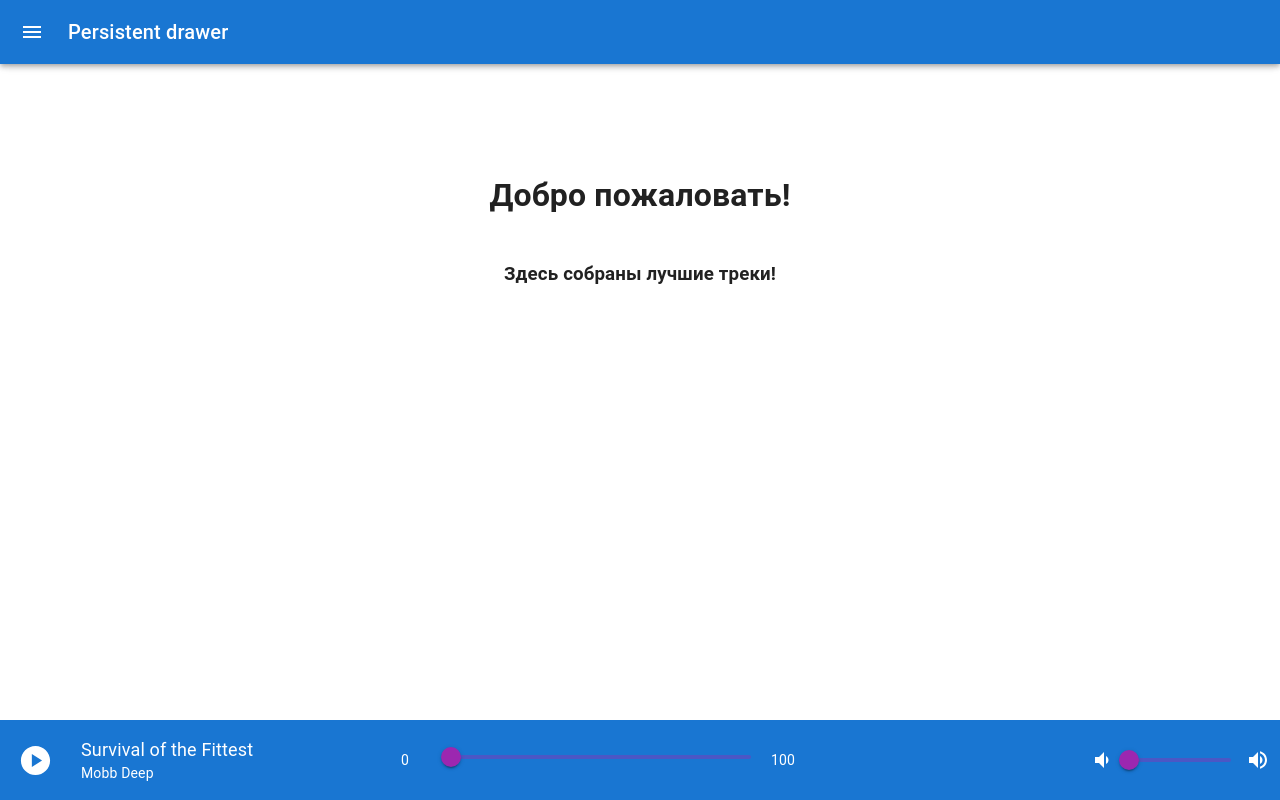
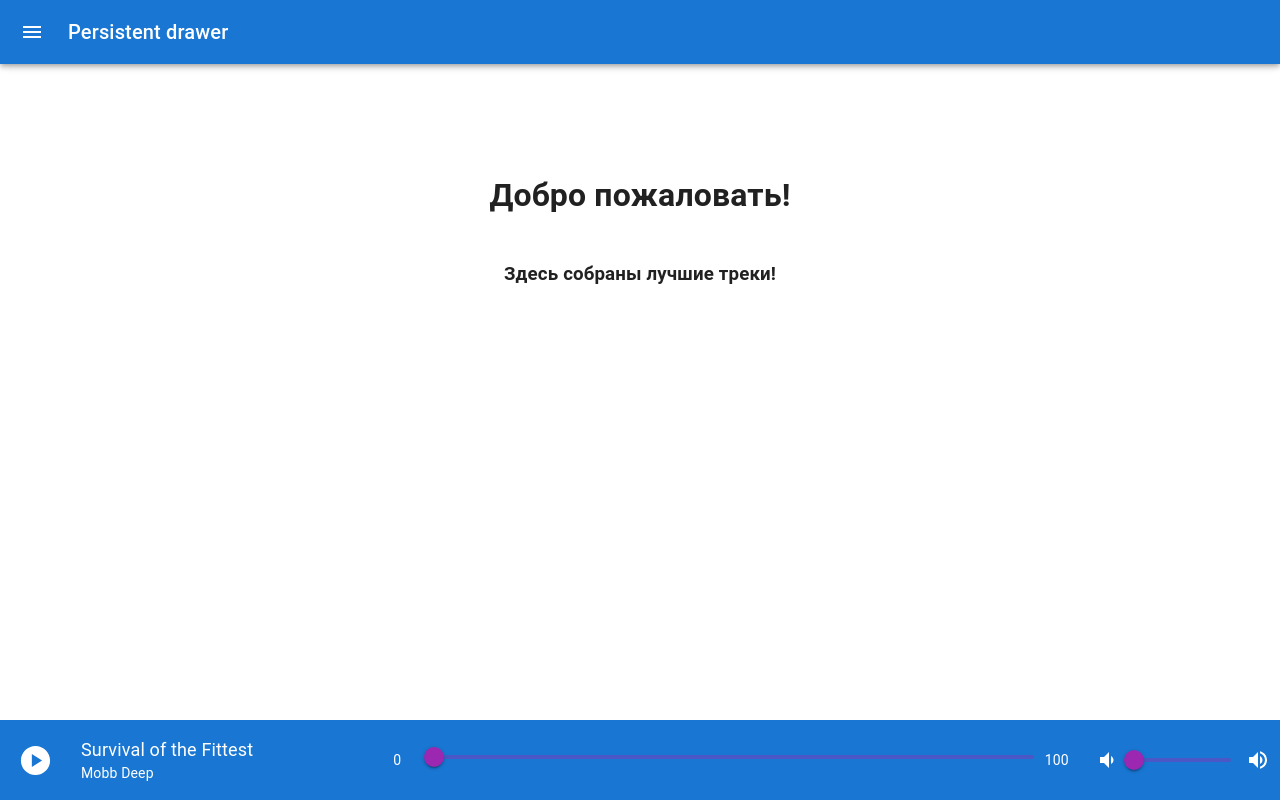
Before and after one commit to Vlad1slav1vanov/music-platform, a Next.js app in the folder client/: page / in a window 1280 px wide. Built offline with nearby package versions, Linux system fonts and the light colour scheme.

Commit message:
install redux

```diff
--- a/client/components/TrackProgress.tsx
+++ b/client/components/TrackProgress.tsx
@@ -15,7 +15,7 @@ const StyledTime = styled.div`
 `
 
 const StyledTrackProgress = styled(Box)`
-  width: 400px;
+  width: 700px;
   display: flex;
   flex-direction: row;
   align-items: center;
@@ -28,7 +28,7 @@ const TrackProgress: React.FC<TrackProgressProps> = ({left, right, onChange}) =>
   return (
     <StyledTrackProgress>
       <StyledTime>{left}</StyledTime>
-      <Box width={300}>
+      <Box width={600}>
         <Slider color='secondary' />
       </Box>
       <StyledTime>{right}</StyledTime>
--- a/client/package.json
+++ b/client/package.json
@@ -18,10 +18,15 @@
     "@types/node": "18.11.18",
     "@types/react": "18.0.26",
     "@types/react-dom": "18.0.10",
+    "@types/react-redux": "^7.1.25",
     "eslint-config-next": "13.1.1",
     "next": "13.1.1",
+    "next-redux-wrapper": "^8.1.0",
     "react": "18.2.0",
     "react-dom": "18.2.0",
+    "react-redux": "^8.0.5",
+    "redux": "^4.2.0",
+    "redux-thunk": "^2.4.2",
     "styled-components": "^5.3.6",
     "typescript": "4.9.4"
   },
```
Also changed, not shown: 1 other file (tests, documents, lock files or other folders).
